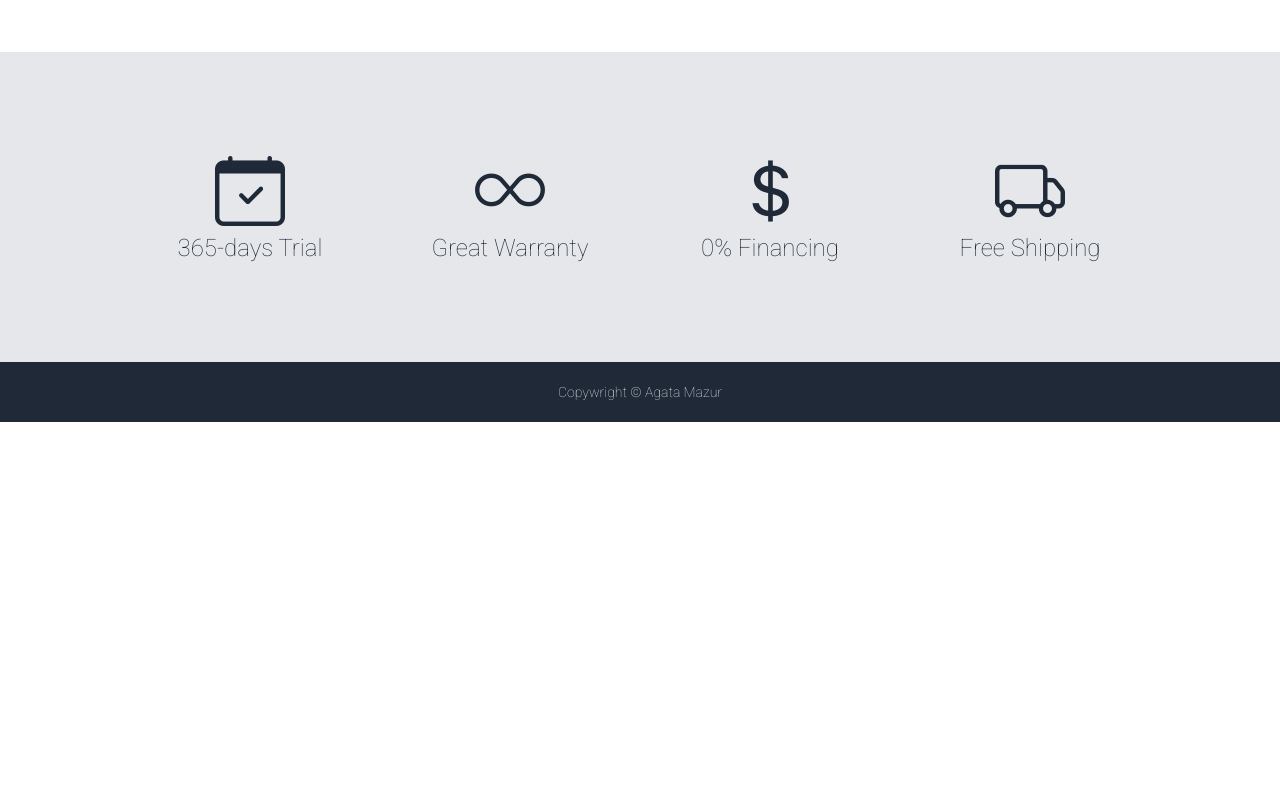
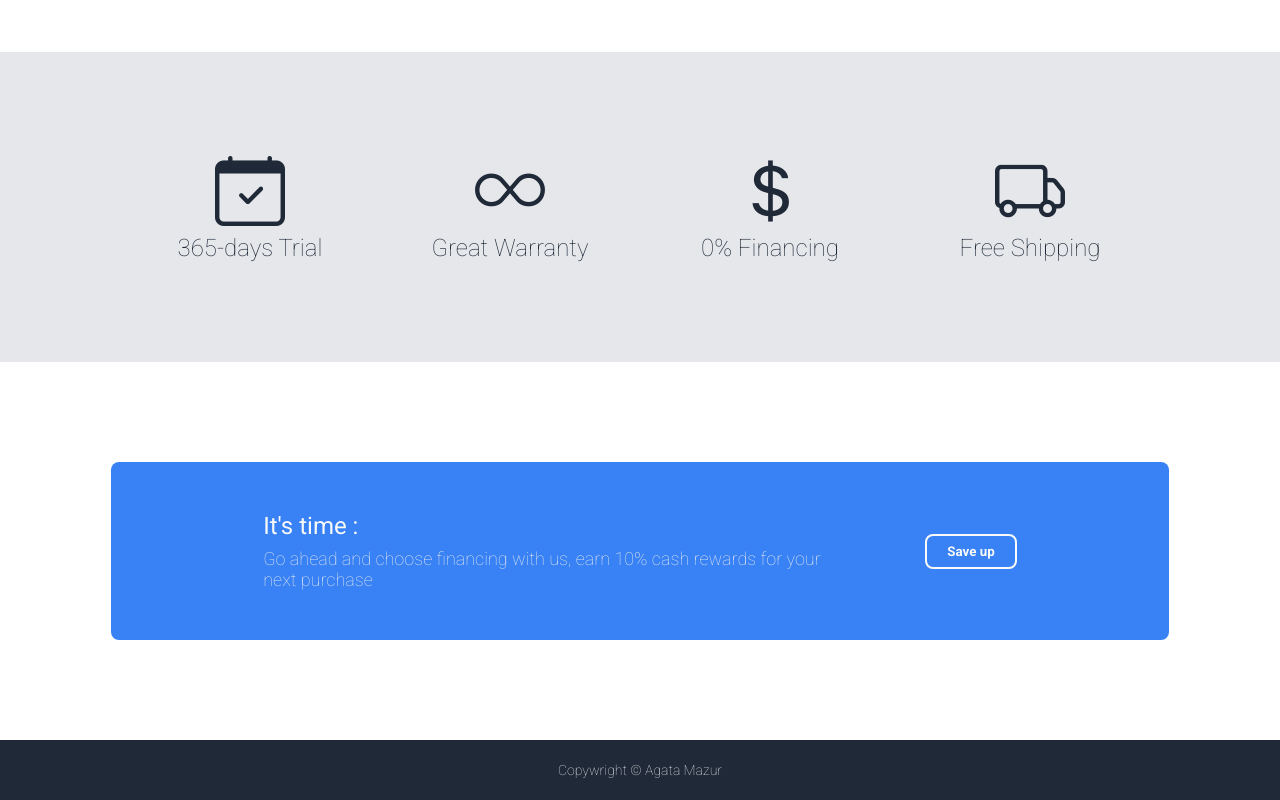
Before and after one commit to Agata10/mattress-landing-page-project, a plain HTML site: page index.html in a window 1280 px wide. Shown: the part 1103-1903 px from the top of the page. Before the commit the page ends 1525 px from the top, so only its background shows below. Drawn offline with nearby package versions, Linux system fonts and the light colour scheme.

Commit message:
Add the last content of the page

```diff
--- a/index.html
+++ b/index.html
@@ -29,7 +29,7 @@
     <div class="header-text"> from 395$, plus savings on everything you need.</div>
     <div class="header-text center bold"> + FREE ADJUSTABLE BASE</div>
     <div class="header-text center small">on selected mattresses</div>
-    <button>Shop sale</button>
+    <button class="content-one-button">Shop sale</button>
 </div>
 <div class="bed-image">
     <img src="./images/bed.jpg" alt="mattress">
@@ -105,8 +105,14 @@
     </div>
 </div>
 
-<div class="content 4">
-
+<div class="background-blue">
+<div class="content-four">
+    <div class="content-four-description">
+    <div class="content-four-heading">It's time :</div>
+    <div class="content-four-text">Go ahead and choose financing with us, earn 10% cash rewards for your next purchase</div>
+    </div>
+    <button class="content-four-button">Save up</button>
+</div>
 </div>
 
 <div class="footer">
--- a/style.css
+++ b/style.css
@@ -104,8 +104,7 @@ ul {
     display: flex;
 }
 
-button {
-    font-family: Roboto, sans-serif;
+.content-one-button {
     background-color: #3882F6;
     color: #E5E7EB;
     font-weight: 600;
@@ -120,6 +119,7 @@ button {
     display: flex;
     justify-content: center;
     flex-wrap: wrap;
+    font-family: Roboto, sans-serif;
     gap: 50px;
     padding: 50px 0px 100px 0px;
 }
@@ -145,6 +145,7 @@ button {
 .item div {
     margin-top: 5px;
 }
+
 .content-sec-imgages {
     width: 200px;
     height: 200px;
@@ -165,6 +166,7 @@ button {
     justify-content: center;
     flex-wrap: wrap;
     text-align: center;
+    font-family: Roboto, sans-serif;
     gap: 60px;
     padding: 100px 0px;
 
@@ -184,3 +186,53 @@ i {
     font-weight: 200;
     font-size: 24px;
 }
+
+/*Content 4*/
+
+.background-blue {
+
+    background-color: #3882F6;
+    display: flex;
+    margin: 100px auto;
+    padding: 50px 100px;
+    border: 2px solid none;
+    border-radius: 8px;
+}
+
+.content-four {
+    display: flex;
+    justify-content: space-around;
+    align-items: center;
+    font-family: Roboto, sans-serif;
+}
+
+.content-four-description {
+    display: flex;
+    flex-wrap: wrap;
+    justify-content: flex-start;
+    align-items: flex-start;
+    width: 65%;
+}
+
+.content-four-heading {
+    color :#F9FAF8;
+    font-size: 24px;
+    font-weight: 400;
+    margin-bottom: 8px;
+}
+
+.content-four-text {
+    color :#E5E7EB;
+    font-size: 18px;
+    font-weight: 200;
+}
+
+.content-four-button {
+    border: 2px solid #F9FAF8;
+    border-radius: 8px;
+    color: #F9FAF8;
+    background-color: #3882F6;
+    font-family: Roboto, sans-serif;
+    font-weight: 600;
+    padding: 8px 20px;
+}
```
Also changed, not shown: images/woman2.jpg, 2 other files.
